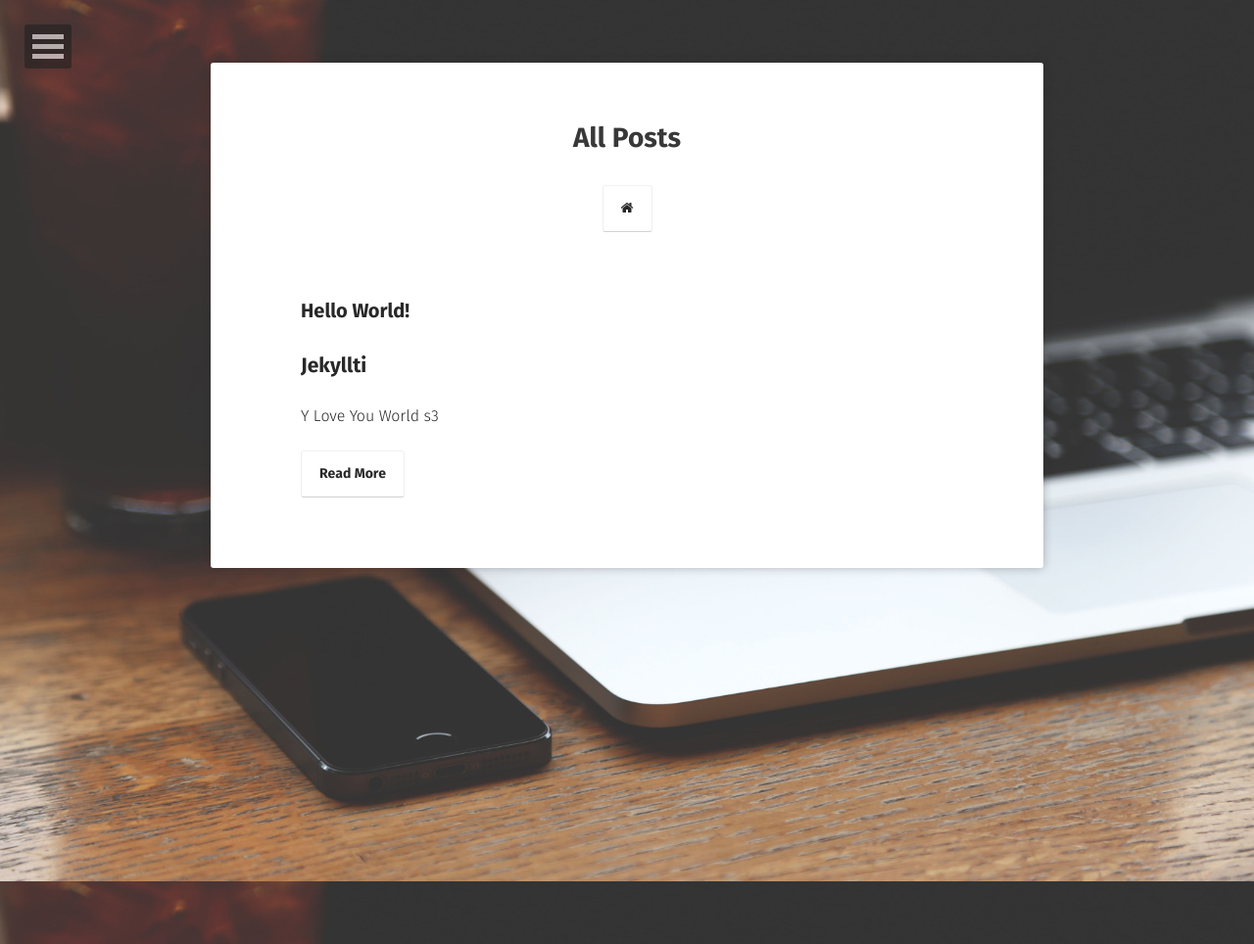
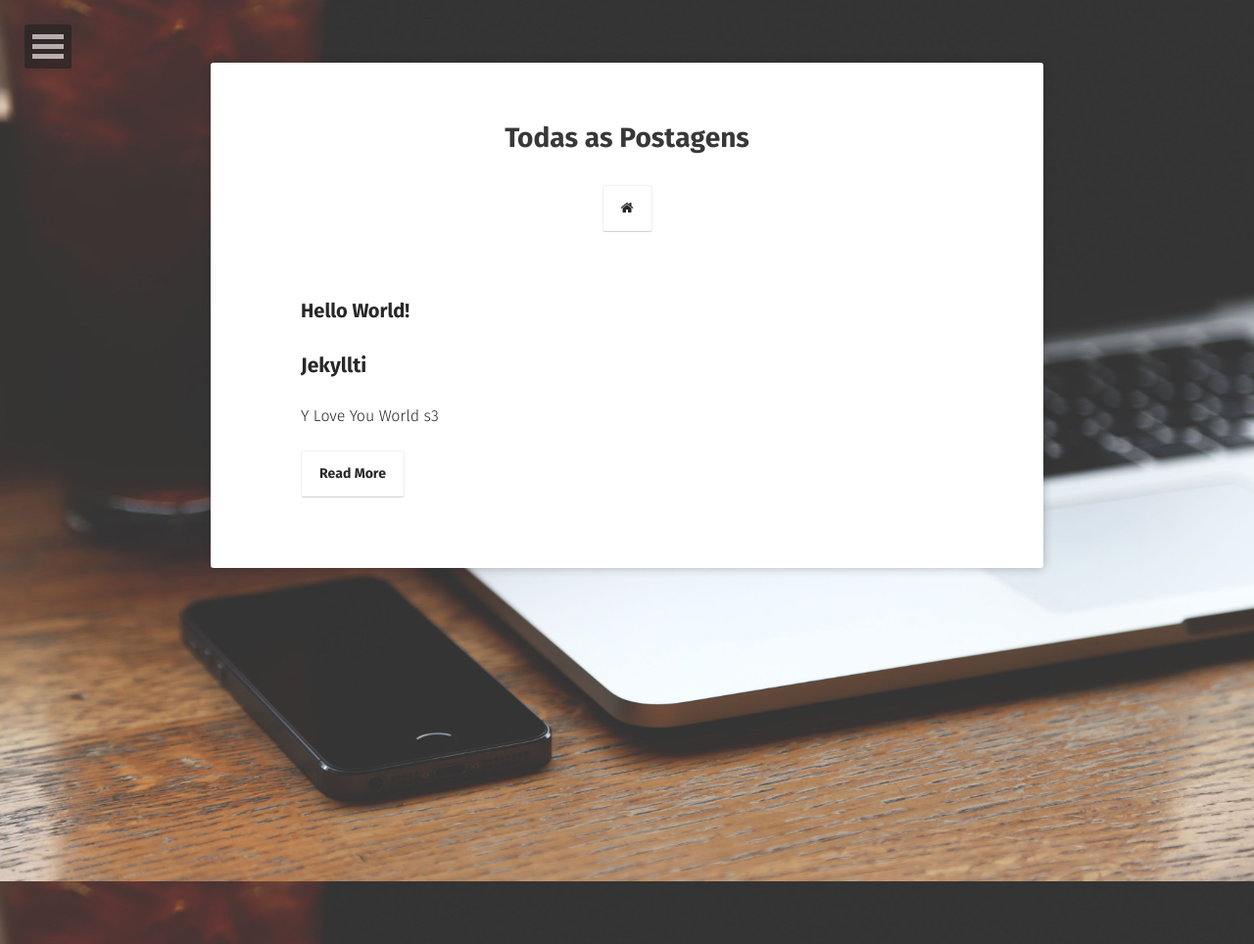
Before and after one commit to ramirovsjunior/ramirovsjunior.github.io, a Jekyll site: the page built from posts/index.md, in a window 1280 px wide. Shown: the whole page at 98% size. Built offline with Jekyll 4.4.1, drawn with Linux system fonts in a browser that asks for light colours; some web fonts are replaced.

Commit message:
Atualização em about/index.md

```diff
--- a/posts/index.md
+++ b/posts/index.md
@@ -1,6 +1,6 @@
 ---
 layout: post-list
-title: All Posts
-excerpt: "A List of Posts"
+title: Todas as Postagens
+excerpt: "Lista de Postagens"
 comments: false
 ---
```
